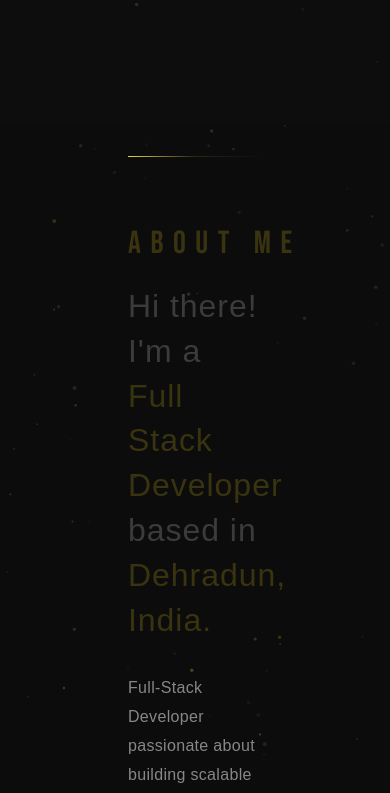
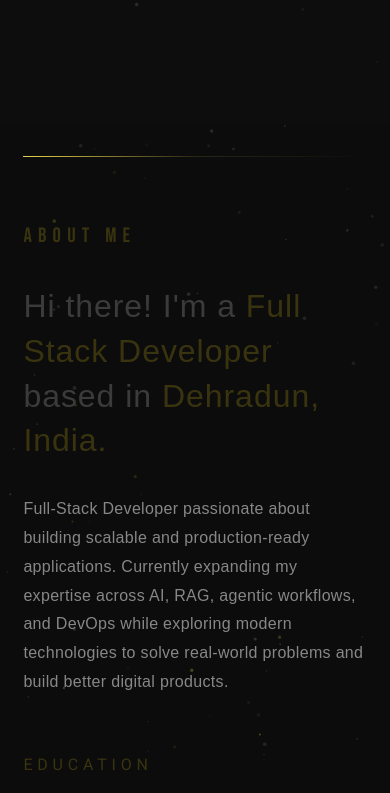
Before and after one commit to varunn-ranaa/my-portfolio, a React (Vite) app: page / in a window 390 px wide. Shown: the part 720-1513 px from the top of the page. Built offline with nearby package versions, Linux system fonts and the light colour scheme.

Commit message:
fix : fixing padding

```diff
--- a/src/components/About.jsx
+++ b/src/components/About.jsx
@@ -48,7 +48,7 @@ export default function About({ setHovered, currentYRef }) {
                 minHeight: "100vh",
                 display: "flex",
                 alignItems: "center",
-                padding: "4rem 8rem",
+                padding: "4rem clamp(1.25rem, 6vw, 8rem)",
                 position: "relative",
                 overflow: "hidden",
             }}
@@ -57,9 +57,9 @@ export default function About({ setHovered, currentYRef }) {
             <div style={{
                 position: "absolute",
                 top: "2rem",
-                left: "8rem",
-                right: "8rem",
-                width: inView ? "calc(100% - 16rem)" : "0%",
+                left: "clamp(1.25rem, 6vw, 8rem)",
+                right: "clamp(1.25rem, 6vw, 8rem)",
+                width: inView ? "auto" : "0%",
                 height: "1px",
                 background: "linear-gradient(90deg, #e8d44d, #e8d44d22, transparent)",
                 transition: "width 1s cubic-bezier(0.16, 1, 0.3, 1)",
@@ -74,8 +74,8 @@ export default function About({ setHovered, currentYRef }) {
                 style={{
                     position: "absolute",
                     top: "6rem",
-                    left: "8rem",
-                    fontSize: "2rem",
+                    left: "clamp(1.25rem, 6vw, 8rem)",
+                    fontSize: "clamp(1.3rem, 3vw, 2rem)",
                     fontFamily: "'Bebas Neue', sans-serif",
                     letterSpacing: "0.3em",
                 color: "#e8d44d",
```
